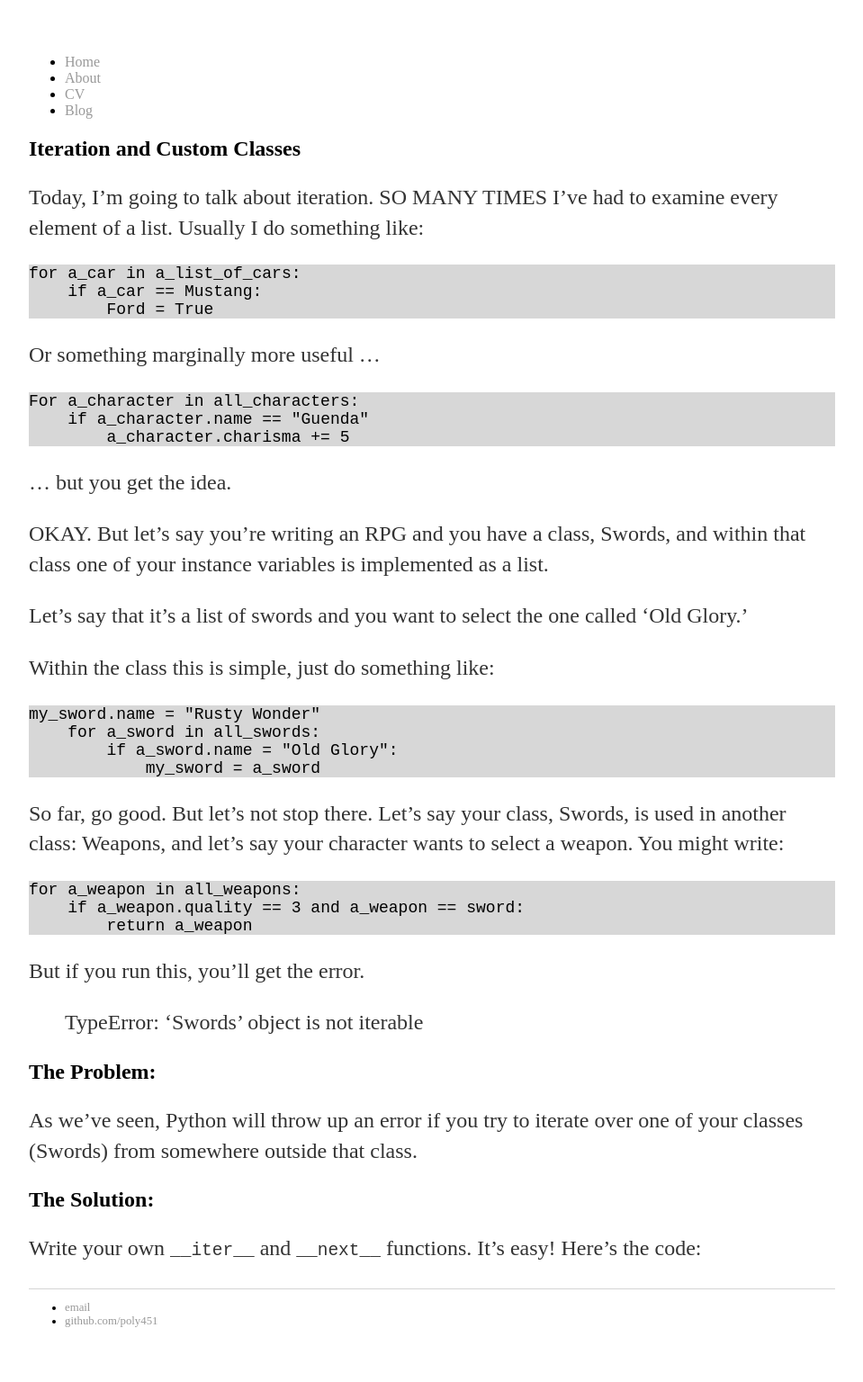
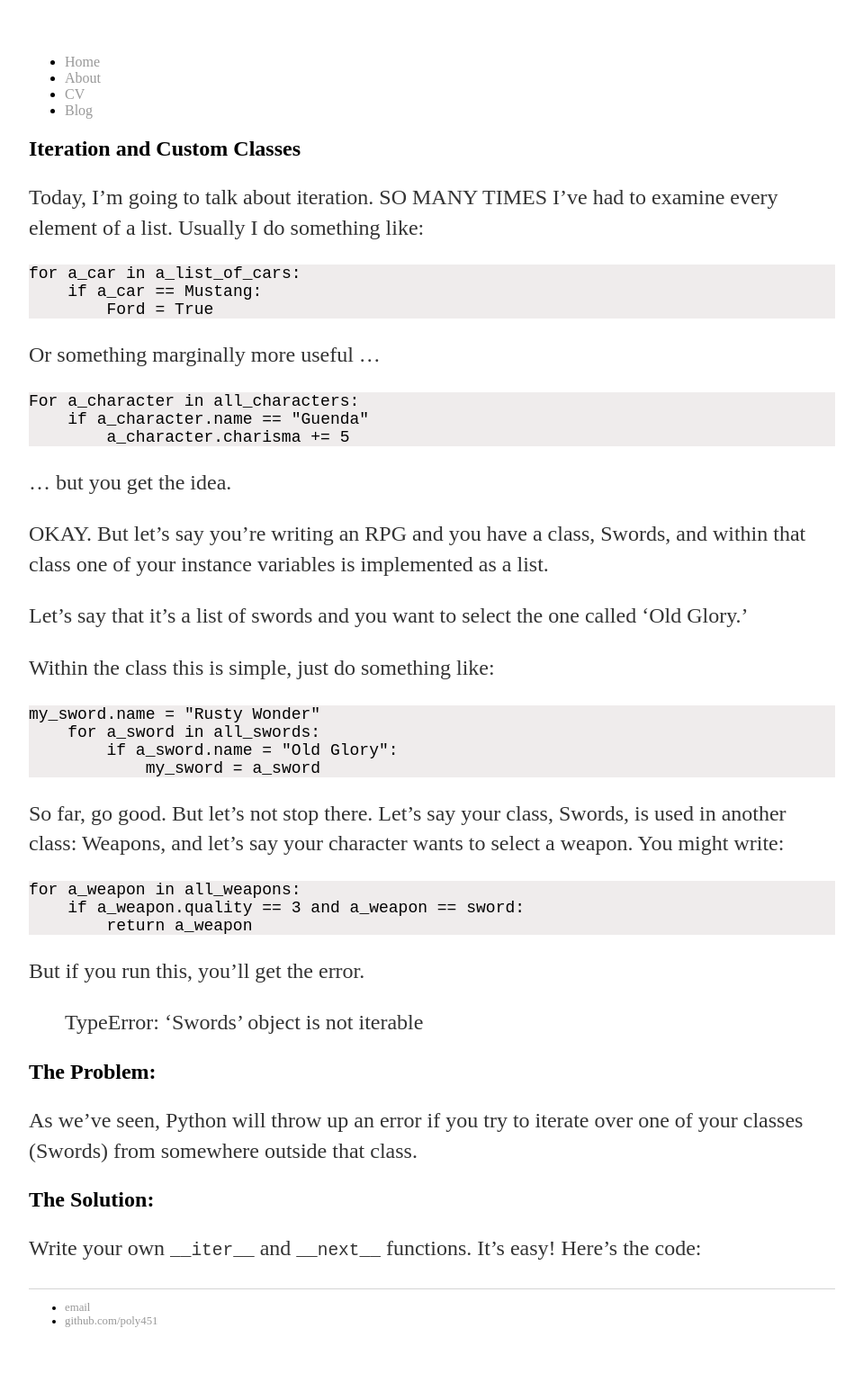
Before and after one commit to poly451/poly451.github.io, a Jekyll site: the page built from _posts/2019-04-28-this-is-an-experiment.md, in a window 1280 px wide. Shown: the whole page at 90% size, without its empty margins (160-1119 px from the left). Built offline with Jekyll 4.4.1, drawn with Linux system fonts in a browser that asks for light colours.

Commit message:
Update exp01.css

```diff
--- a/css/exp01.css
+++ b/css/exp01.css
@@ -25,7 +25,7 @@ footer {
 pre.highlight {
     font-size:18px;
     /* background: #fffbdd;  light yellow */
-    background: #d7d7d7;
+    background: #efecec;
 }
 div.highlight {
     font-size:18px;
```
